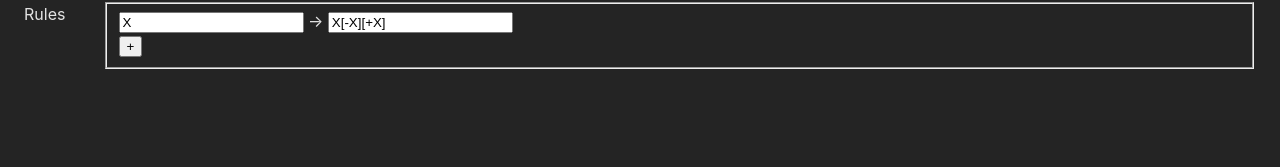
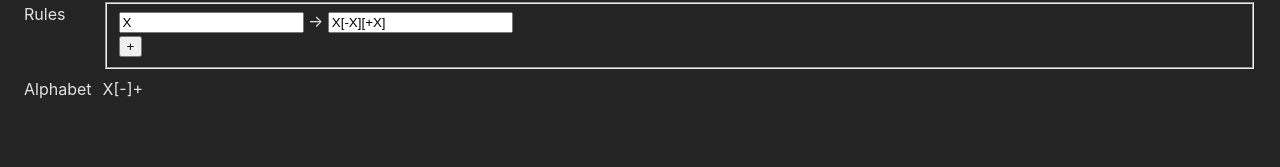
Before and after one commit to Azeirah/L-Systems-editor, a Svelte app: page / in a window 1280 px wide. Shown: the part 185-352 px from the top of the page. Built offline with nearby package versions, Linux system fonts and the light colour scheme.

Commit message:
Add alphabet derivation

```diff
--- a/src/App.svelte
+++ b/src/App.svelte
@@ -10,11 +10,24 @@
     let angle = $state(15);
     let rules: [predecessor, successor][] = $state([["X", "X[-X][+X]"]]);
 
-  let result = $derived.by(() => deriveIterations({root, iterations, angle, rules}))
+    let result = $derived(deriveIterations({root, iterations, rules}))
+
+    let alphabet = $derived.by(() => {
+        const unique_characters_in_string = (input: string) => {
+            const chars = new Set();
+
+            for (let char of input) {
+                chars.add(char);
+            }
+
+            return Array.from(chars).join("");
+        }
+
+        return unique_characters_in_string([root, ...rules.flatMap((value) => [value[0], value[1]])].map(unique_characters_in_string).join(""))
+    })
 
     $effect(() => {
-    console.log(iterations);
-    console.log(result)
+        console.log(alphabet);
     })
 </script>
 
@@ -69,8 +82,10 @@
 
             <button id="add-rule" onclick={() => rules.push(["", ""])}>+</button>
         </fieldset>
+
+        <label for="alphabet">Alphabet</label>
+        <span id="alphabet">{alphabet}</span>
     </form>
-
 
 
     <canvas>
```
Lines whose indentation alone changed are shown as unchanged.
